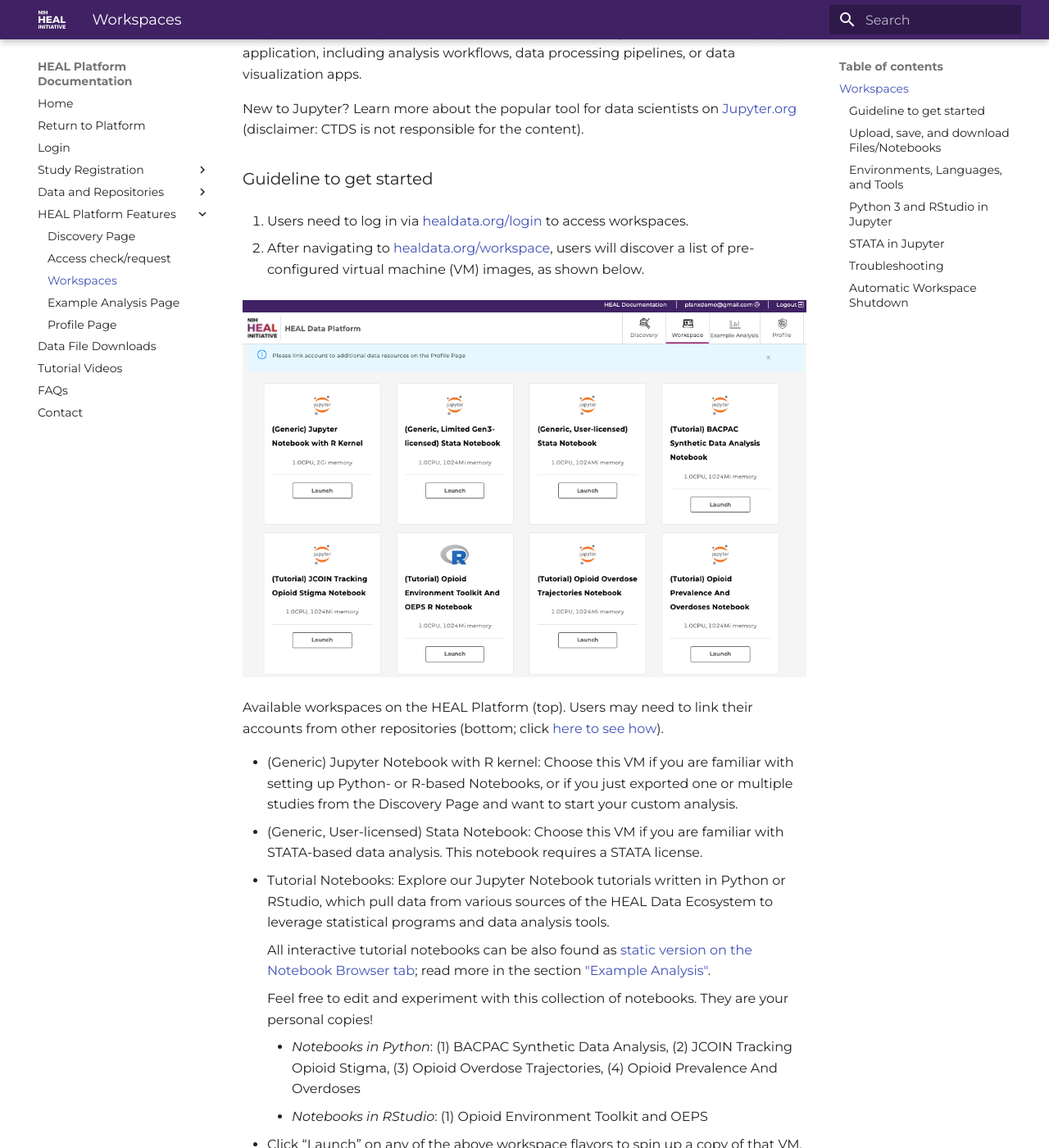
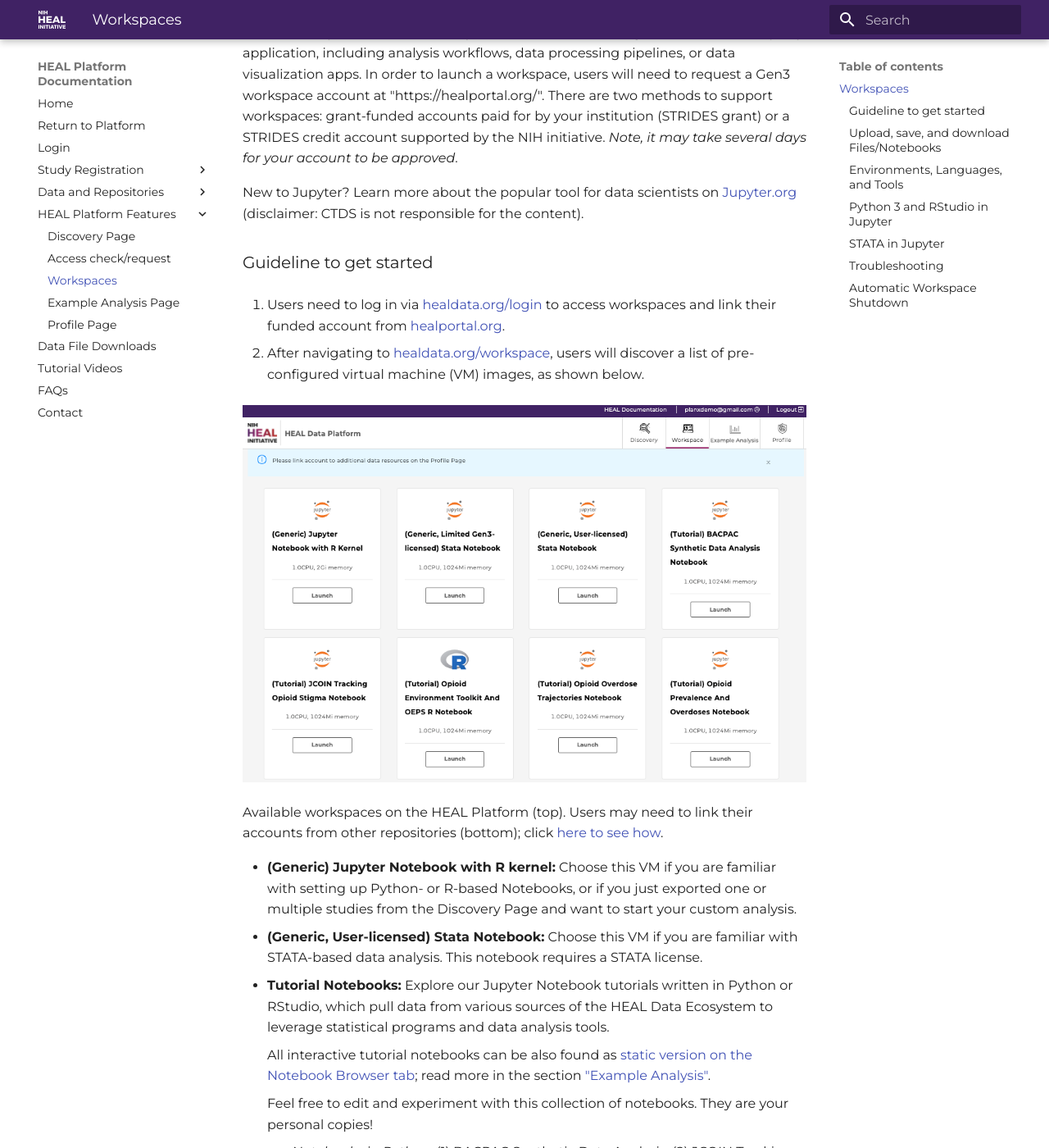
Before and after one commit to norc-heal/heal-docs, an MkDocs documentation site: the page built from docs/platform_workspaces.md, in a window 1280 px wide and 1400 px high, scrolled down 255 px. Shown: the whole window at 82% size. Built offline with MkDocs 1.6.1 and Material for MkDocs 9.7.7, drawn with Linux system fonts in a browser that asks for light colours; some of the changed text lies outside the part shown.

Commit message:
Update platform_workspaces.md

```diff
--- a/docs/platform_workspaces.md
+++ b/docs/platform_workspaces.md
@@ -1,23 +1,23 @@
 ## Workspaces
 
-HEAL Platform workspaces are secure data analysis environments in the cloud that can access data from one or more data resources. By default, Workspaces include Jupyter notebooks, Python and RStudio, but can be configured to host virtually any application, including analysis workflows, data processing pipelines, or data visualization apps.
+HEAL Platform workspaces are secure data analysis environments in the cloud that can access data from one or more data resources. Workspaces include Jupyter notebooks, Python, and RStudio by default but can be configured to host virtually any application, including analysis workflows, data processing pipelines, or data visualization apps. In order to launch a workspace, users will need to request a Gen3 workspace account at "https://healportal.org/". There are two methods to support workspaces: grant-funded accounts paid for by your institution (STRIDES grant) or a STRIDES credit account supported by the NIH initiative. _Note, it may take several days for your account to be approved_.
 
 New to Jupyter? Learn more about the popular tool for data scientists on [Jupyter.org](https://jupyter.org/) (disclaimer: CTDS is not responsible for the content).
 
 ### Guideline to get started
 
-1.  Users need to log in via [healdata.org/login](https://healdata.org/login) to access workspaces.
+1.  Users need to log in via [healdata.org/login](https://healdata.org/login) to access workspaces and link their funded account from [healportal.org](https://healportal.org).
 
-3.  After navigating to [healdata.org/workspace](https://healdata.org/workspace), users will discover a list of pre-configured virtual machine (VM) images, as shown below.
+2.  After navigating to [healdata.org/workspace](https://healdata.org/workspace), users will discover a list of pre-configured virtual machine (VM) images, as shown below.
 
 ![Workspace_flavors](img/workspace_flavors.png)
 
-Available workspaces on the HEAL Platform (top). Users may need to link their accounts from other repositories (bottom; click [here to see how](#LinkingAccessTo)).
+Available workspaces on the HEAL Platform (top). Users may need to link their accounts from other repositories (bottom); click [here to see how](#LinkingAccessTo).
 
 
-*   (Generic) Jupyter Notebook with R kernel: Choose this VM if you are familiar with setting up Python- or R-based Notebooks, or if you just exported one or multiple studies from the Discovery Page and want to start your custom analysis.
-*   (Generic, User-licensed) Stata Notebook: Choose this VM if you are familiar with STATA-based data analysis. This notebook requires a STATA license.
-*   Tutorial Notebooks: Explore our Jupyter Notebook tutorials written in Python or RStudio, which pull data from various sources of the HEAL Data Ecosystem to leverage statistical programs and data analysis tools.
+*   **(Generic) Jupyter Notebook with R kernel:** Choose this VM if you are familiar with setting up Python- or R-based Notebooks, or if you just exported one or multiple studies from the Discovery Page and want to start your custom analysis.
+*   **(Generic, User-licensed) Stata Notebook:** Choose this VM if you are familiar with STATA-based data analysis. This notebook requires a STATA license.
+*   **Tutorial Notebooks:** Explore our Jupyter Notebook tutorials written in Python or RStudio, which pull data from various sources of the HEAL Data Ecosystem to leverage statistical programs and data analysis tools.
 
     All interactive tutorial notebooks can be also found as [static version on the Notebook Browser tab](https://healdata.org/resource-browser); read more in the section ["Example Analysis"](#StaticNotebooks).
 
@@ -36,34 +36,31 @@
 
 
 
-8.  After launching, the home folders are displayed, one of which is the user's persistent drive ("pd").
+4.  After launching, the home folders are displayed, one of which is the user's persistent drive ("pd").
+<figure markdown>
+  ![Workspace_data_folder](img/workspace_data_folder.png)
+  <figcaption> The /pd directory is a user’s persistent drive. </figcaption>
+</figure>
 
-    ![Workspace_data_folder](img/workspace_data_folder.png)
+5.  Select the **/pd** folder. Only files saved in the **/pd** directory will remain available after termination of a workspace session.
+     <figure markdown>
+  ![Workspace_pd_folder](img/workspace_pd_folder.png)
+  <figcaption>     New files or licenses should be saved in the the /pd directory if users need to access them after restarting the workspaces. </figcaption>
+</figure>
 
-    The /pd directory is a user’s persistent drive.
-
-
-
-9.  Select the /pd folder. Only files saved in the /pd directory will remain available after termination of a workspace session.
-
-    ![Workspace_pd_folder](img/workspace_pd_folder.png)
-
-    New files or licenses should be saved in the the /pd directory if users need to access them after restarting the workspaces.
-
-
-
-- Attention: Any personal files in the folder “data” will be lost. Personal files in the directory /pd will persist.
+- **Attention:** Any personal files in the folder “data” will be lost. Personal files in the directory /pd will persist.
 - Do not save files in the "data" and “data/healdata.org” folders.
 - The folder “healdata.org” in the “data” folder will host the data files you have exported from the Discovery Page.
 
 
-11.  Start a new notebook by clicking “New” in the top right corner and choose between Python 3 or R Studio as the base programmatic language.
+6.  Start a new notebook by clicking “New” in the top right corner and choose between Python 3 or R Studio as the base programmatic language.
+<figure markdown>
+  ![Workspace_new](img/workspace_new.png)
+  <figcaption> Start a new notebook under “New”. </figcaption>
+</figure>
 
-![Workspace_new](img/workspace_new.png)
 
-Start a new notebook under “New”.
-
-12.  Experiment away! Code blocks are entered in cells, which can be executed individually or all at once. Code documentation and comments can also be entered in cells, and the cell type can be set to support Markdown.
+7.  **Experiment away!** Code blocks are entered in cells, which can be executed individually or all at once. Code documentation and comments can also be entered in cells, and the cell type can be set to support Markdown.
 
     Results, including plots, tables, and graphics, can be generated in the workspace and downloaded as files.
 
@@ -72,22 +69,21 @@
 ![workspace_import_manifest](img/workspace_import_manifest.png)
 
 
-13.  Do not forget to terminate your workspace once your work is finished to be mindful of the cost-intensive computational effort. Note, that Workspaces automatically shut down after 90 minutes of [idle time.](#AutomaticWorkspaceShutdown)
-
-![Workspace_terminate](img/workspace_terminate_2.png)
-
-Do not forget to terminate your workspace once your work is finished. Unterminated workspaces continue to accrue computational costs.
+8.  Do not forget to terminate your workspace once your work is finished to be mindful of the cost-intensive computational effort. **Note, that Workspaces automatically shut down after 90 minutes of [idle time.](#AutomaticWorkspaceShutdown)**
+<figure markdown>
+  ![Workspace_terminate](img/workspace_terminate_2.png)
+  <figcaption> Do not forget to terminate your workspace once your work is finished. Unterminated workspaces continue to accrue computational costs. </figcaption>
+</figure>
 
 Further reading: read more about how to download data files into the Workspaces [here](#DownloadFilesSDKWorkspaces).
 
 ### Upload, save, and download Files/Notebooks
 
-Users can upload data files or Notebooks from the local machine to the home directory by clicking on “Upload” and access them in the Notebook (see below).
-
-![Workspace_upload](img/workspace_upload.png)
-
-Upload data files or Notebooks to the workspace by clicking on “Upload” in the top right corner. On the upload screen, find your text file (in this example it is "this\_is\_a\_demo.txt") to upload from your local computer.
-
+Users can **upload** data files or Notebooks from the local machine to the home directory by clicking on “Upload” and access them in the Notebook (see below).
+<figure markdown>
+  ![Workspace_upload](img/workspace_upload.png)
+  <figcaption> Upload data files or Notebooks to the workspace by clicking on “Upload” in the top right corner. On the upload screen, find your text file (in this example, it is "this\_is\_a\_demo.txt") to upload from your local computer. </figcaption>
+</figure>
 
 Then run in the cells, for example:
 > import os
@@ -96,21 +92,21 @@
 demo_df = pd.read_csv('/this_is_a_demo.txt', sep='\t')
 demo_df.head()
 
-Users can save the notebook by clicking "File" - "Save as", as shown below.
+Users can **save** the notebook by clicking "File" - "Save as", as shown below.
+<figure markdown>
+  ![workspace_notebook_save](img/workspace_notebook_save.png)
+  <figcaption> Save the notebook under “File” - "Save as". </figcaption>
+</figure>
 
-![workspace_notebook_save](img/workspace_notebook_save.png)
-
-Save the notebook under “File” - "Save as".
-
-Users can download notebooks by clicking "File" - "Download as", as shown below.
-
-![workspace_notebook_download](img/workspace_notebook_download.png)
-
-Download the notebook as ".ipynb".
+Users can **download** notebooks by clicking "File" - "Download as", as shown below.
+<figure markdown>
+  ![workspace_notebook_download](img/workspace_notebook_download.png)
+  <figcaption> Download the notebook as ".ipynb". </figcaption>
+</figure>
 
 ### Environments, Languages, and Tools
 
-The following environments are available in the workspaces:
+The following **environments** are available in the workspaces:
 
 *   Jupyter
     ![workspace_jupyter_logo](img/workspace_jupyter_logo.png)
@@ -118,13 +114,13 @@
     ![workspace_RStudio_logo](img/workspace_RStudio_logo.png)
 
 
-The following programmatic languages are available in Jupyter Notebooks:
+The following **programmatic languages** are available in Jupyter Notebooks:
 
 *   RStudio ([read more](#PythonRInJupyter))
 *   Python 3 ([read more](#PythonRInJupyter))
 *   STATA ([read more](#STATAinNotebooks))
 
-The following tools are available in Jupyter Notebooks:
+The following **tools** are available in Jupyter Notebooks:
 
 *   GitHub ([read GitHub documentation](https://docs.github.com/en))
 
@@ -132,26 +128,29 @@
 
 Both Python 3 and RStudio are available in Jupyter Notebooks.
 Users can expect to be able to use typical Python or RStudio packages, such as PyPI or CRAN. For Python and RStudio, users can start a new notebook under "New", as shown below.
+<figure markdown>
+  ![Workspace_new](img/workspace_new.png)
+  <figcaption> Find Python 3 or RStudio when starting a new notebook under “New”. </figcaption>
+</figure>
 
-![Workspace_new](img/workspace_new.png)
-
-Find Python 3 or RStudio when starting a new notebook under “New”.
 
 ### STATA in Jupyter
 
 STATA is available as language in Jupyter notebooks (either in Python or R kernels), but requires a license and a specific workspace.
 
 Users need to first choose the following workspace "(Generic, User-licensed) Stata Notebook" in order to be able to use STATA:
+<figure markdown>
+  ![stata_user_licensed](img/stata_user_licensed.png)
+  <figcaption> Select this workspace to use STATA in the notebook. </figcaption>
+</figure>
 
-![stata_user_licensed](img/stata_user_licensed.png)
-
-Select this workspace to use STATA in the notebook.
 
 Users need to upload a license `stata.lic` to the /pd folder by selecting "Upload" (top right).
+<figure markdown>
+  ![stata_lic](img/stata_lic.png)
+  <figcaption> If the upload was successful, the license appears in the directory /pd. </figcaption>
+</figure>
 
-![stata_lic](img/stata_lic.png)
-
-If the upload was successful, the license appears in the directory /pd.
 
 _Note_, that uploading the license can also be achieved programmatically by opening a new terminal window under "New" - "Terminal", finding the directory /pd by typing: `cd pd` . Then, create a file using vim: `vim stata.lic` . This will open the file in the terminal. Users can copy the license, then hit `:` + `wq`.
 
@@ -160,10 +159,11 @@
 stata_setup.config("/usr/local/stata17", "mp")
 
 This will return the following:
+<figure markdown>
+  ![stata_setup_imports](img/stata_setup_imports.png)
+  <figcaption> Setup the license in the first cell. </figcaption>
+</figure>
 
-![stata_setup_imports](img/stata_setup_imports.png)
-
-Setup the license in the first cell.
 
 Users can then begin using the notebook by typing in known STATA commands, for example `%% stata . describe` .
 
@@ -174,15 +174,14 @@
 ### Automatic Workspace Shutdown
 
 Workspaces automatically shut down after 90 minutes of idle time and a pop-up window will remind users before the workspace shuts down.
-
-![workspace_shutdown_sign_2](img/workspace_shutdown_sign_2.png)
-
-A pop-up window will remind users to navigate back to the workspaces page in order to save the data.
-
+<figure markdown>
+  ![workspace_shutdown_sign_2](img/workspace_shutdown_sign_2.png)
+  <figcaption> A pop-up window will remind users to navigate back to the workspaces page in order to save the data. </figcaption>
+</figure>
 
 
 After the workspace has been shut down, users will be notified with the following pop-up window.
-
-![workspace_shutdown_sign_1](img/workspace_shutdown_sign_1.png)
-
-Workspaces automatically shut down after 90 minutes of idle time.
+<figure markdown>
+  ![workspace_shutdown_sign_1](img/workspace_shutdown_sign_1.png)
+  <figcaption> Workspaces automatically shut down after 90 minutes of idle time. </figcaption>
+</figure>
```
Also changed, not shown: other parts of docs/platform_workspaces.md (+1 -1 lines).
